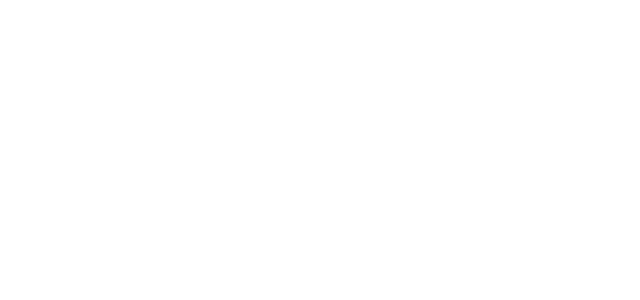
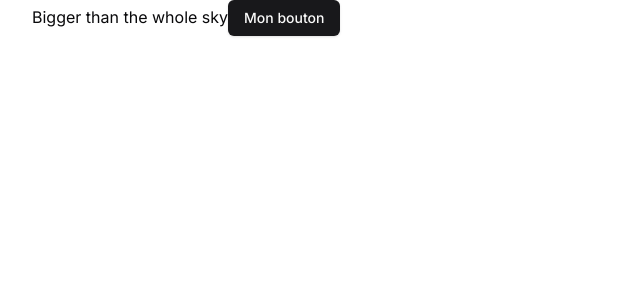
Before and after one commit to Dereje-getu-tadesse-10/animated-invention, a Next.js app: page / in a window 1280 px wide. Shown: the top 300 px of the page, without its empty margins (0-640 px from the left). Built offline with nearby package versions, Linux system fonts and the light colour scheme.

Commit message:
update: add button component

```diff
--- a/app/page.tsx
+++ b/app/page.tsx
@@ -1,8 +1,12 @@
+import { Button } from "@/components/ui/button";
 
 export default function Home() {
   return (
-    <main>
-
+    <main className="container">
+        Bigger than the whole sky
+        <Button>
+        Mon bouton
+        </Button>
     </main>
   )
 }
--- /dev/null
+++ b/components/ui/button.tsx
@@ -0,0 +1,57 @@
+import * as React from "react"
+import { Slot } from "@radix-ui/react-slot"
+import { cva, type VariantProps } from "class-variance-authority"
+
+import { cn } from "@/lib/utils"
+
+const buttonVariants = cva(
+  "inline-flex items-center justify-center whitespace-nowrap rounded-md text-sm font-medium transition-colors focus-visible:outline-none focus-visible:ring-1 focus-visible:ring-ring disabled:pointer-events-none disabled:opacity-50",
+  {
+    variants: {
+      variant: {
+        default:
+          "bg-primary text-primary-foreground shadow hover:bg-primary/90",
+        destructive:
+          "bg-destructive text-destructive-foreground shadow-sm hover:bg-destructive/90",
+        outline:
+          "border border-input bg-background shadow-sm hover:bg-accent hover:text-accent-foreground",
+        secondary:
+          "bg-secondary text-secondary-foreground shadow-sm hover:bg-secondary/80",
+        ghost: "hover:bg-accent hover:text-accent-foreground",
+        link: "text-primary underline-offset-4 hover:underline",
+      },
+      size: {
+        default: "h-9 px-4 py-2",
+        sm: "h-8 rounded-md px-3 text-xs",
+        lg: "h-10 rounded-md px-8",
+        icon: "h-9 w-9",
+      },
+    },
+    defaultVariants: {
+      variant: "default",
+      size: "default",
+    },
+  }
+)
+
+export interface ButtonProps
+  extends React.ButtonHTMLAttributes<HTMLButtonElement>,
+    VariantProps<typeof buttonVariants> {
+  asChild?: boolean
+}
+
+const Button = React.forwardRef<HTMLButtonElement, ButtonProps>(
+  ({ className, variant, size, asChild = false, ...props }, ref) => {
+    const Comp = asChild ? Slot : "button"
+    return (
+      <Comp
+        className={cn(buttonVariants({ variant, size, className }))}
+        ref={ref}
+        {...props}
+      />
+    )
+  }
+)
+Button.displayName = "Button"
+
+export { Button, buttonVariants }
--- a/package.json
+++ b/package.json
@@ -10,6 +10,7 @@
   },
   "dependencies": {
     "@radix-ui/react-icons": "^1.3.0",
+    "@radix-ui/react-slot": "^1.0.2",
     "class-variance-authority": "^0.7.0",
     "clsx": "^2.0.0",
     "next": "14.0.4",
```
Also changed, not shown: 1 other file (tests, documents, lock files or other folders).
